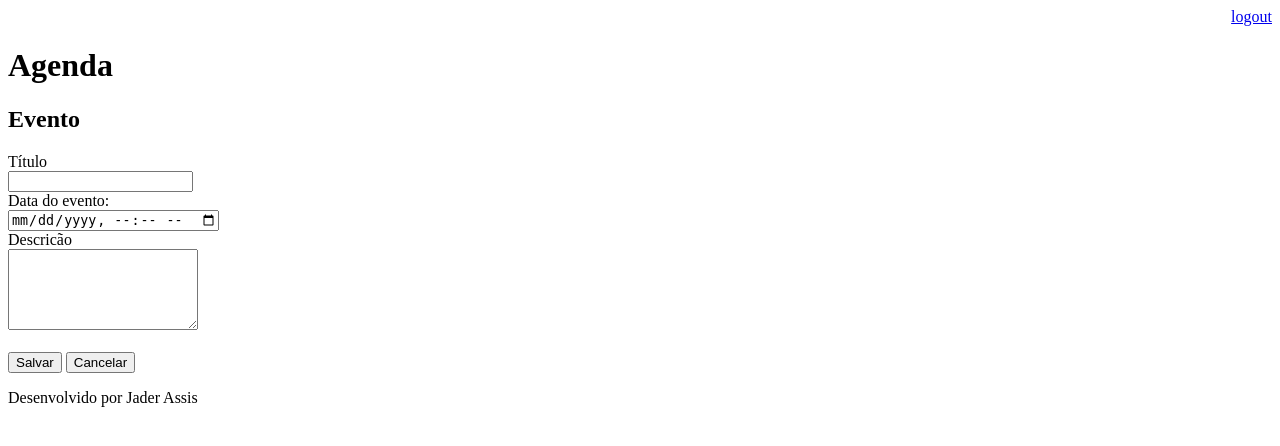
After one commit to jadevassis/agenda, a Django app: page /agenda/evento/ in a window 1280 px wide. The commit adds this page. Shown: the top 446 px of the page. Run offline with Django 5.2, Linux system fonts and the light colour scheme; a user stored in the database is signed in.

Commit message:
incluido template para insercao de eventos da agenda. Incluido o git ignore para ignorar os arquivos compilados

```diff
--- a/agenda/urls.py
+++ b/agenda/urls.py
@@ -22,6 +22,8 @@ from django.views.generic import RedirectView
 urlpatterns = [
     path('admin/', admin.site.urls),
     path('agenda/', views.lista_eventos),
+    path('agenda/evento/', views.evento),
+    path('agenda/evento/submit', views.submit_evento),
     path('', RedirectView.as_view(url='/agenda/')),
     path('login/', views.login_user),
     path('login/submit', views.submit_login),
--- a/core/views.py
+++ b/core/views.py
@@ -37,3 +37,23 @@ def lista_eventos(request):
     evento = Evento.objects.filter(usuario=usuario)
     dados = {'eventos': evento}
     return render(request, 'agenda.html', dados)
+
+
+@login_required(login_url='/login/')
+def evento(request):
+    return render(request, 'evento.html')
+
+
+@login_required(login_url='/login/')
+def submit_evento(request):
+    if request.POST:
+        titulo = request.POST.get('titulo')
+        data_evento = request.POST.get('data_evento')
+        descricao = request.POST.get('descricao')
+        usuario = request.user
+        Evento.objects.create(titulo=titulo,
+                              data_evento=data_evento,
+                              descricao=descricao,
+                              usuario=usuario)
+
+    return redirect('/')
--- a/templates/agenda.html
+++ b/templates/agenda.html
@@ -2,7 +2,9 @@
 
     {% block content %}
     <h2>Agendamentos</h2>
-
+    <a href="evento/">
+        <button type="button">Novo evento</button>
+    </a>
     <ul style="font-size: 18px">
         {% for evento in eventos %}
             <li>{{evento.titulo}} - {{evento.get_data_evento}}</li>
--- /dev/null
+++ b/templates/evento.html
@@ -0,0 +1,25 @@
+{% extends "model-page.html" %}
+
+{% block content %}
+
+<h2>Evento</h2>
+
+<form action="submit" method="POST">{% csrf_token %}
+    <label>Título</label>
+    <br>
+    <input type="text" name="titulo" size="20">
+    <br>
+    <label>Data do evento:</label>
+    <br>
+    <input type="datetime-local" name="data_evento">
+    <br>
+    <label>Descricão</label>
+    <br>
+    <textarea name="descricao" rows="5" cols="21"></textarea>
+    <br><br>
+    <button type="submit">Salvar</button>
+    <a href="/">
+    <button type="button">Cancelar</button>
+    </a>
+</form>
+{% endblock %}
```
Also changed, not shown: db.sqlite3, 1 other file.
